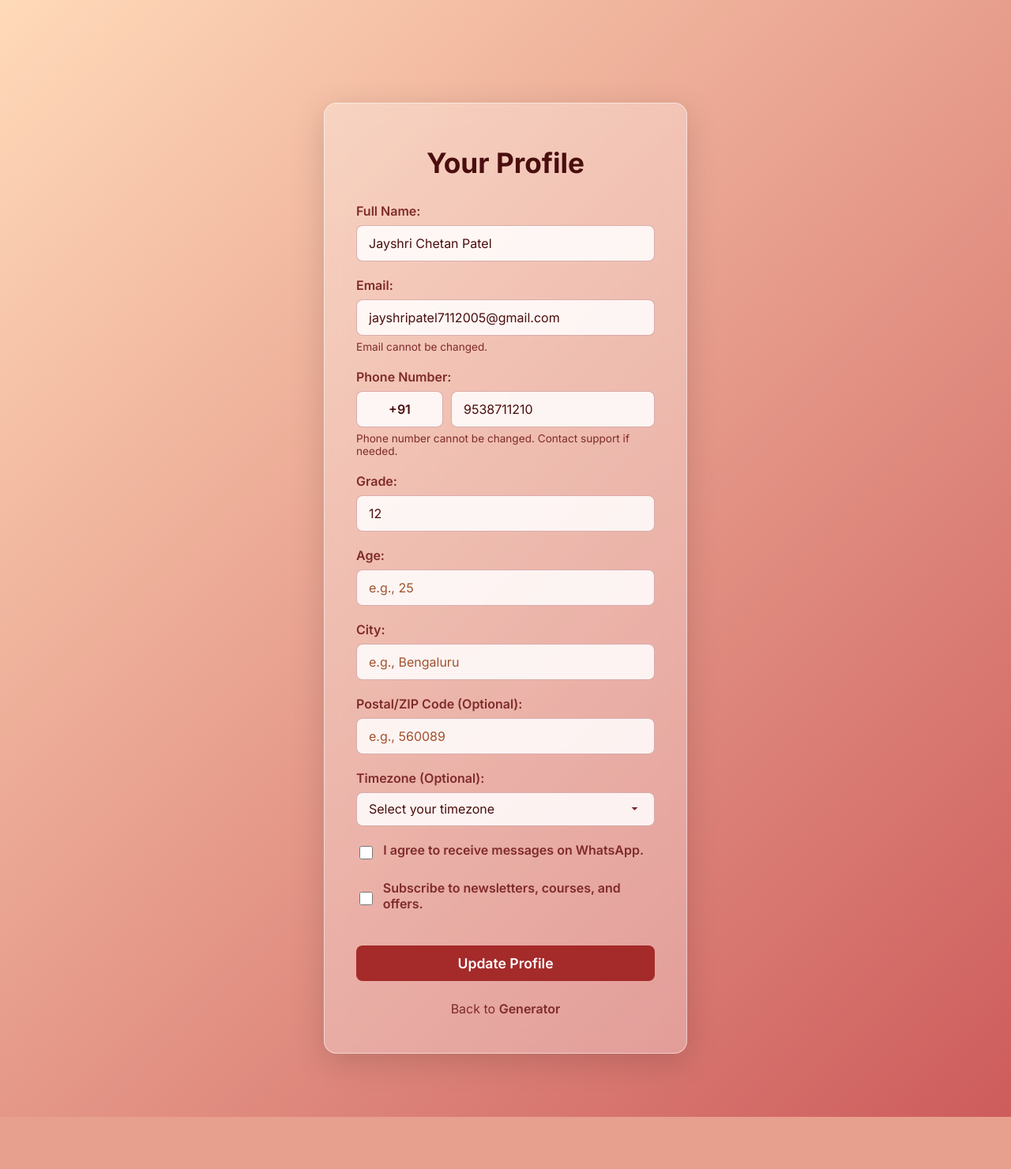
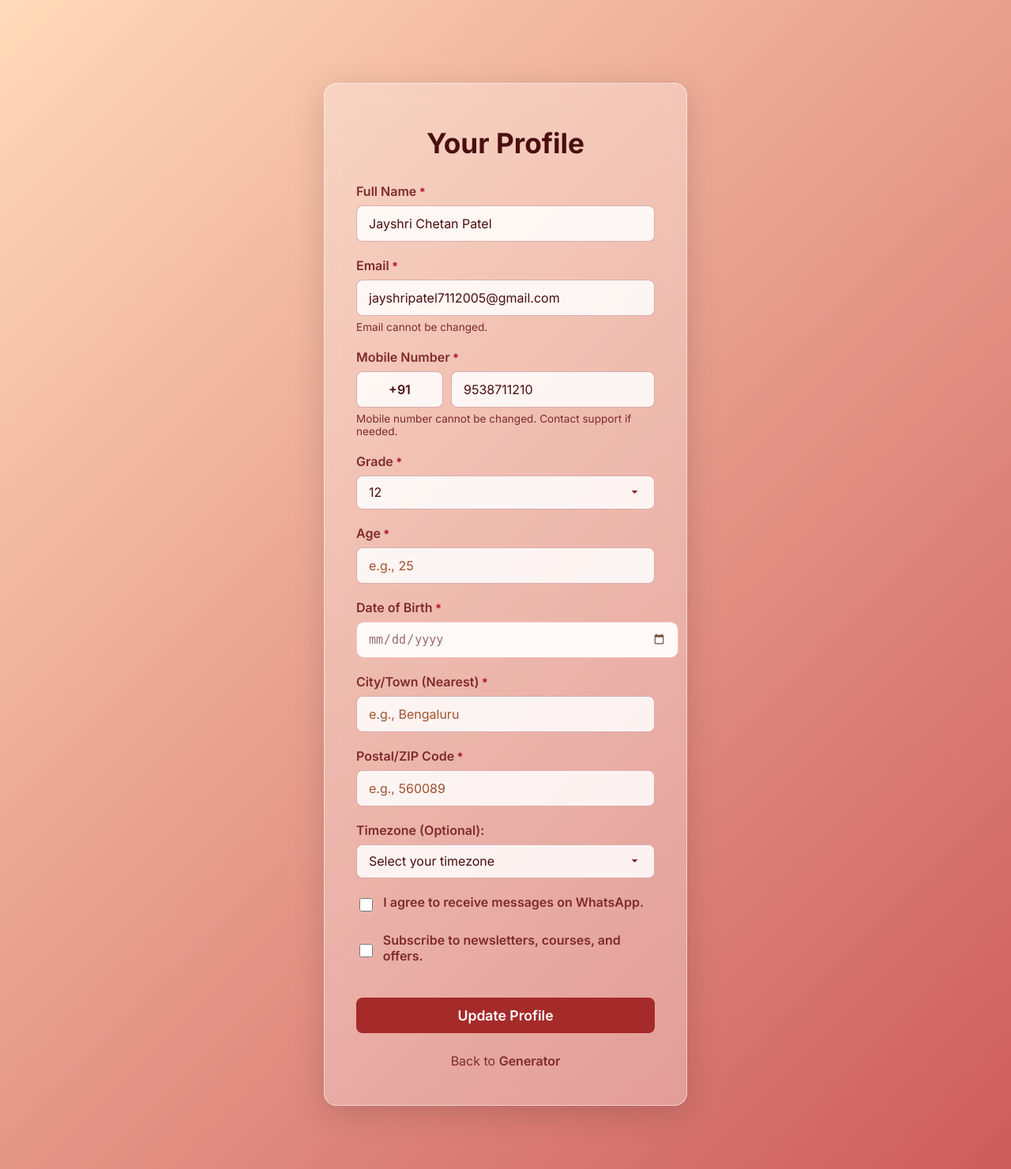
Before and after one commit to Jayshri7777/MathGen, a Flask app: page /profile in a window 1280 px wide. Shown: the whole page at 79% size. Before the commit the page ends 1414 px from the top, so only its background shows below. Run offline with Flask 3, Linux system fonts and the light colour scheme; a user stored in the database is signed in.

Commit message:
Update profile.html

```diff
--- a/templates/profile.html
+++ b/templates/profile.html
@@ -12,9 +12,10 @@
     <!-- Styles specific to auth page layout -->
     <style>
         .auth-container {
-            max-width: 500px;
-            margin: 40px auto;
-        }
+    max-width: 500px;
+    margin: 15px auto 40px;
+}
+
         .auth-form h1 {
             font-size: 2.2em;
             color: var(--text-color-primary);
@@ -149,7 +150,61 @@
             cursor: pointer;
             accent-color: var(--button-bg-color);
         }
+        /* 🔥 MOBILE FIX FOR COUNTRY CODE WIDTH ISSUE */
+.phone-input-group select {
+    width: 110px !important;
+    min-width: 110px;
+    max-width: 110px;
+    flex-shrink: 0;
+}
 
+@media (max-width: 600px) {
+    .phone-input-group select {
+        width: 80px !important;
+        min-width: 80px;
+        max-width: 80px;
+    }
+
+    .phone-input-group input[type="tel"] {
+        width: calc(100% - 90px);
+    }
+}
+/* Required field star */
+.required::after {
+    content: " *";
+    color: #b11226;        /* soft red / maroon */
+    font-weight: 700;
+    font-size: 0.9em;
+}
+/* ---------- DOB INPUT ---------- */
+.dob-input {
+    width: 100%;
+    padding: 12px 14px;
+    border-radius: 10px;
+    border: 1.5px solid #f2c4b8;
+    font-size: 15px;
+    background-color: #fffaf8;
+    color: #4a1f1f;
+    cursor: pointer;
+}
+
+/* Remove ugly native styles */
+.dob-input::-webkit-calendar-picker-indicator {
+    cursor: pointer;
+    filter: invert(32%) sepia(18%) saturate(900%) hue-rotate(330deg);
+}
+
+/* Focus effect */
+.dob-input:focus {
+    outline: none;
+    border-color: #c44536;
+    box-shadow: 0 0 0 2px rgba(196, 69, 54, 0.15);
+}
+
+/* Placeholder-like lighter text when empty */
+.dob-input:invalid {
+    color: #9b6b6b;
+}
     </style>
 </head>
 <body>
@@ -173,13 +228,13 @@
             <h1>Your Profile</h1>
 
             <div class="form-group">
-                <label for="name">Full Name:</label>
+                <label for="name" class="required">Full Name</label>
                 <!-- Pre-fill with current user's data -->
                 <input type="text" id="name" name="name" required value="{{ current_user.name }}">
             </div>
 
             <div class="form-group">
-                <label for="email">Email:</label>
+                <label for="email" class="required">Email</label>
                 <!-- Pre-fill and disable, as this is the login ID -->
                 <input type="email" id="email" name="email" required value="{{ current_user.email }}" disabled>
                 <small>Email cannot be changed.</small>
@@ -187,7 +242,7 @@
 
             <!-- --- MODIFIED PHONE NUMBER FIELD --- -->
             <div class="form-group">
-                <label for="phone_number_main">Phone Number:</label>
+               <label for="phone_number_main" class="required">Mobile Number</label>
 
                 <!-- If user already has a phone number, show it as disabled -->
                 {% if current_user.phone_number %}
@@ -204,7 +259,7 @@
                disabled>
     </div>
 
-    <small>Phone number cannot be changed. Contact support if needed.</small>
+    <small>Mobile number cannot be changed. Contact support if needed.</small>
 
 
                 <!-- Otherwise (e.g., Google login), show the input to ADD one -->
@@ -221,30 +276,56 @@
                          </select>
                          <input type="tel" id="phone_number_main" name="phone_number_main" placeholder="Add phone number">
                     </div>
-                     <small>You can add your phone number here (optional).</small>
+                     <small>You can add your mobile number here (optional).</small>
                 {% endif %}
             </div>
-            <!-- --- END MODIFIED FIELD --- -->
 
             <div class="form-group">
-                <label for="grade">Grade:</label>
-                <!-- Pre-fill with current user's data -->
-                <input type="text" id="grade" name="grade" placeholder="e.g., 10th, College" value="{{ current_user.grade or '' }}">
-            </div>
+    <label for="grade" class="required">Grade</label>
+
+    <select id="grade" name="grade" required>
+        <option value="">Select Grade</option>
+
+        {% for g in range(1, 13) %}
+            <option value="{{ g }}"
+                {% if current_user.grade and current_user.grade|int == g %}selected{% endif %}>
+                {{ g }}
+            </option>
+        {% endfor %}
+    </select>
+</div>
+
+
 
             <!-- --- NEW FIELDS --- -->
             <div class="form-group">
-                <label for="age">Age:</label>
+                <label for="age" class="required">Age</label>
                 <input type="number" id="age" name="age" placeholder="e.g., 25" value="{{ current_user.age or '' }}" min="1">
             </div>
 
             <div class="form-group">
-                <label for="city">City:</label>
+    <label for="dob" class="required">Date of Birth</label>
+
+    <input
+        type="date"
+        id="dob"
+        name="dob"
+        value="{{ current_user.dob.strftime('%Y-%m-%d') if current_user.dob else '' }}"
+        required
+        class="dob-input"
+    >
+</div>
+
+
+
+
+            <div class="form-group">
+                <label for="city" class="required">City/Town (Nearest)</label>
                 <input type="text" id="city" name="city" placeholder="e.g., Bengaluru" value="{{ current_user.city or '' }}">
             </div>
 
             <div class="form-group">
-                <label for="postal_code">Postal/ZIP Code (Optional):</label>
+               <label for="postal_code" class="required">Postal/ZIP Code</label>
                 <input type="text" id="postal_code" name="postal_code" placeholder="e.g., 560089" value="{{ current_user.postal_code or '' }}">
             </div>
 
```
